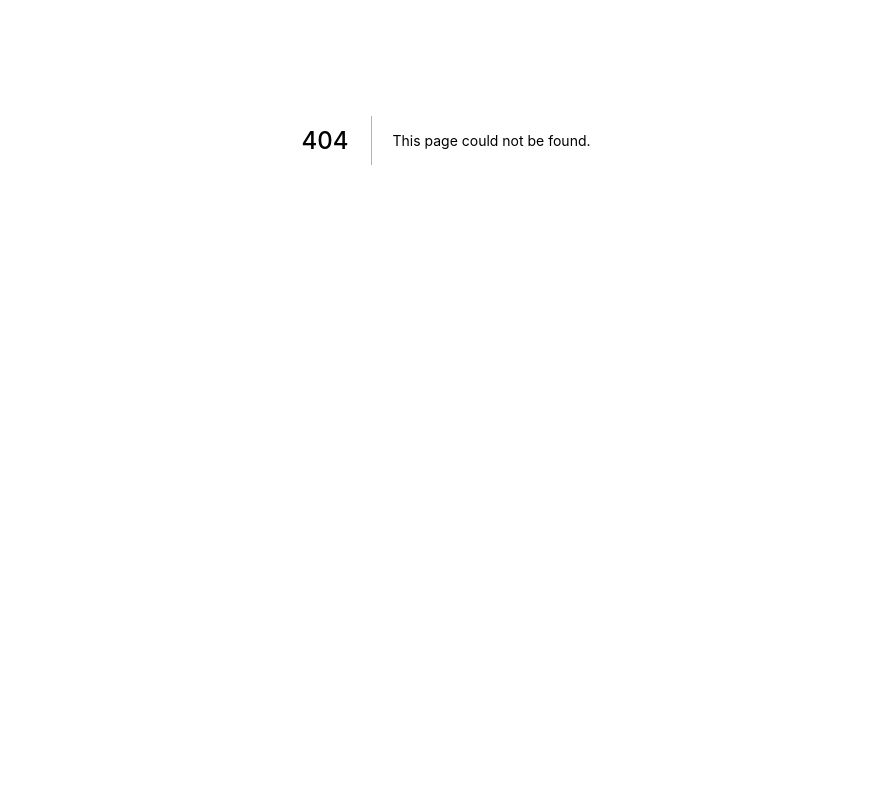
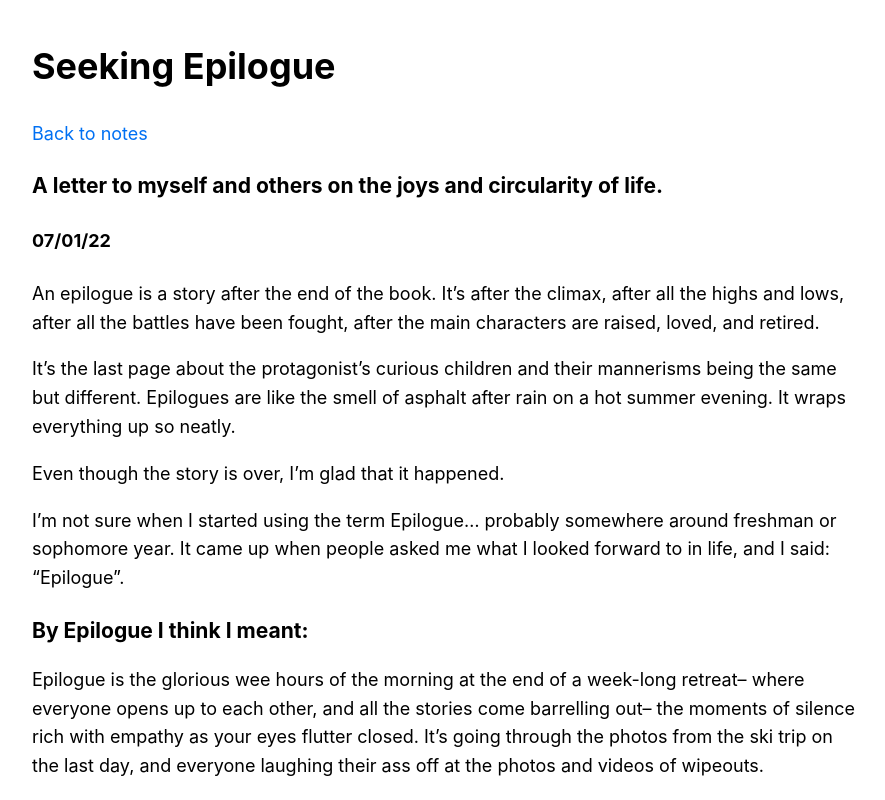
Before and after one commit to shihaocao/nextjs-shihao-website, a Next.js app: page /notes/seeking-epilogue in a window 1280 px wide. Before the commit this address had no page. Shown: the part 260-1060 px from the top of the page, without its empty margins (194-1079 px from the left). Before the commit the page ends 800 px from the top, so only its background shows below. Built offline with nearby package versions, Linux system fonts and the light colour scheme.

Commit message:
seeking epilogue

```diff
--- a/pages/index.js
+++ b/pages/index.js
@@ -112,7 +112,7 @@ export default function Home() {
         <ol>
           <li>Foundation - Isaac Asimov</li>
           <li>The Three Body Problem - Cixin Liu</li>
-          <li>The Last Lecture - Randy Pausch</li>
+          <li>All the Light We Cannot See - Anthony Doerr</li>
         </ol>
 
         {/* <div>
--- a/pages/notes/notes-landing.js
+++ b/pages/notes/notes-landing.js
@@ -9,7 +9,9 @@ export function front_page_post_list(){
     return <ul>
       {notes_list_element("Packing for SpaceX", "notes")}
       {notes_list_element("Marino Pasta Recipe", "notes")}
-      {notes_list_element("Rapid Prototyping Quick Reference", "notes")}
+      {notes_list_element("Seeking Epilogue", "notes")}
+
+      {/* {notes_list_element("Rapid Prototyping Quick Reference", "notes")} */}
       <li><Link href="/notes/notes-landing" >
       <a>more</a>
       </Link>
@@ -24,6 +26,8 @@ export function front_page_post_list(){
       {notes_list_element("Rapid Prototyping Quick Reference", "notes")}
       {/* {notes_list_element("Economics Quick Reference", "notes")} */}
       {notes_list_element("Lovely Pina Colada", "notes")}
+      {notes_list_element("Seeking Epilogue", "notes")}
+
       {notes_list_element_full("How I Made This Website", "how-i-made-this-website", "notes")}
       {notes_list_element_full("Longboarding", "longboarding", "notes")}
 
--- /dev/null
+++ b/pages/notes/seeking-epilogue.js
@@ -0,0 +1,85 @@
+import Head from 'next/head'
+import Link from 'next/link'
+import Layout from '../../components/layout'
+// import Image from 'next/image'
+// import { img_photo_descrip_block } from '../../components/img_blocks'
+import styles from '../../components/layout.module.css'
+
+const title = "Seeking Epilogue"
+
+export default function FirstPost() {
+  return (
+    <Layout layout_type={styles.container}>
+      <Head>
+        <title>{title}</title>
+      </Head>
+      <h1>{title}</h1>
+
+      <Link href="/notes/notes-landing">
+        <a>Back to notes</a>
+      </Link>
+      <br></br>
+
+      <h3>A letter to myself and others on the joys and circularity of life.</h3>
+      <h4>07/01/22</h4>
+
+      <p>An epilogue is a story after the end of the book. It&rsquo;s after the climax, after all the highs and lows, after all the battles have been fought, after the main characters are raised, loved, and retired.</p>
+
+      <p>It&rsquo;s the last page about the protagonist&rsquo;s curious children and their mannerisms being the same but different. Epilogues are like the smell of asphalt after rain on a hot summer evening. It wraps everything up so neatly.</p>
+
+      <p>Even though the story is over, I&rsquo;m glad that it happened.</p>
+
+      <p>I&rsquo;m not sure when I started using the term Epilogue&hellip; probably somewhere around freshman or sophomore year. It came up when people asked me what I looked forward to in life, and I said: &ldquo;Epilogue&rdquo;.</p>
+
+      <h3>By Epilogue I think I meant:</h3>
+
+      <p>Epilogue is the glorious wee hours of the morning at the end of a week-long retreat&ndash; where everyone opens up to each other, and all the stories come barrelling out&ndash; the moments of silence rich with empathy as your eyes flutter closed. It&rsquo;s going through the photos from the ski trip on the last day, and everyone laughing their ass off at the photos and videos of wipeouts.</p>
+
+      <p>It&rsquo;s the subway ride home after a crazy Friday night, and you choose to ride an extra stop past yours just so you can talk for just a little longer and have one more hearty laugh. And when you finally come out of the subway station, having to hug two times, and say goodbye three times after that.</p>
+
+      <p>Epilogue is that 3 am Taco Bell and cold water after an absolute rager of an EDM festival. The communal agreement of satisfaction was palpable from the munching and gulping.</p>
+
+      <p>Epilogue is seeing the freshmen grow up. Recalling the way you lead them through the basics of CAD, 3D printers, and engineering. Watching them iterate through their own designs,&nbsp; growing from &ldquo;minions&rdquo;, to &ldquo;leads&rdquo;, to &ldquo;leaders&rdquo;... To see them teaching them kiddos of their own with visions grander than what you ever thought was possible. The joy of teaching. And the reward of seeing the kids grow up. That is Epilogue.</p>
+
+      <h3>The Layers of Epilgoues</h3>
+
+      <p>Epilogue is when the gang decides to take a detour on the way back from the Shenandoah mountains, to seek out one particular KFC: the birthsite of an infamous inside joke that had been parroted for two years straight. And even though the recreation of the inside joke isn&rsquo;t perfect, it&rsquo;s somehow just as funny in it&rsquo;s own way.</p>
+
+      <p>It&rsquo;s organizing an even bigger group to go stargazing. To go back to the same spot you and your buddy had scouted out a year ago: the top of a short 2-mile hike to the top of Mt. Pinos in Angeles National Forest. The satisfaction of being able to share a view of the Milky Way, and a streaking shooting star that hangs in the air.</p>
+
+      <p>All these layers of Epilogues remind me heavily of nostalgia, and my attraction to the past. I think a lot about the memories and the stories&hellip; And looking back fondly at the moments when I could truly say I was blissful. It reminds me how lucky I am, and how awesome life can be.</p>
+
+      <p>But as with all things, everything should be handled with moderation, and I find that too much nostalgia makes me hold onto the past too tightly&ndash; a desire to recreate what has already moved on. Whereas Epilogues do not disturb the past: they add another chapter, a new work of art, re-interpreting the past under a new lens.</p>
+
+      <p>I tell myself that I can&rsquo;t change the past, but that every chapter is part of some book in progress. You just have to be willing to write it.</p>
+
+      <h3>Looking Forward to an Unwritten Future</h3>
+
+      <p>What I find beautiful about Epilogues is that you don&rsquo;t really know when they are coming. You kinda just stumble into them&hellip; getting an email out of the blue from an elementary school best friend&hellip; meeting an old middle school friend randomly in a far-flung city through a mutual you didn&rsquo;t know you had&hellip;&nbsp;</p>
+
+      <p>Resuming something you didn&rsquo;t know you had on pause.</p>
+
+      <p>Is there something you want to stumble into?</p>
+
+      <p>Epilogues jump out at you and interrupt your story with another chapter from a whole &lsquo;nother book. It turns your book of life from a linear series of chapters into an interconnected circular web, eagerly growing into a compendium of stories befitting for a road trip, for bedtime with the kids, or a date that pushes against closing time.</p>
+
+      <p>Once upon a time, I was scared to close some of my own books, to say goodbye to what I thought were my best chapters. To say that it was time to move on to the next project, or to leave a city that had everything for me. To say that something is finished. The finality of things was frightening because I never wanted those precious memories to fade.</p>
+
+      <p>But somehow, the idea of Epilogues makes me comfortable with moving on. They make me feel like the memories will grow more than they fade. They make me daydream about the memories I will eventually cherish.</p>
+      <p>I feel like I have so many chapters open right now, whole books even. Who know&rsquo;s what the next Epilogue is, I could be writing one right now! And this is what makes me so excited to dive into things, to keep writing the next chapter, to be unafraid of the next book.</p>
+
+      <p>To seek epilogue is to be unafraid to dream.</p>
+
+      <p>Cheers,<br></br>
+      Shihao</p>
+
+      <h3>Afterword</h3>
+
+      <p>If you enjoyed this piece, you may enjoy hearing about the tale of the <a href = "https://www.reddit.com/r/AskReddit/comments/258w8s/what_is_a_story_you_have_been_dying_to_tell/chex9eq/">Ulysses Bucket List</a></p>
+
+      <p>I originally wrote this piece on a flight from Chicago to Los Angeles, on the way to a weekend trip to Sequoia National Park. I had just finished All the Light We Cannot See, and just started the Midnight Library. These two books seem to be filled with Epilogues, and they reminded me of my own. I wanted to write down what I meant by &ldquo;Epilogue&rdquo;.</p>
+
+    </Layout>
+
+  )
+}
```
